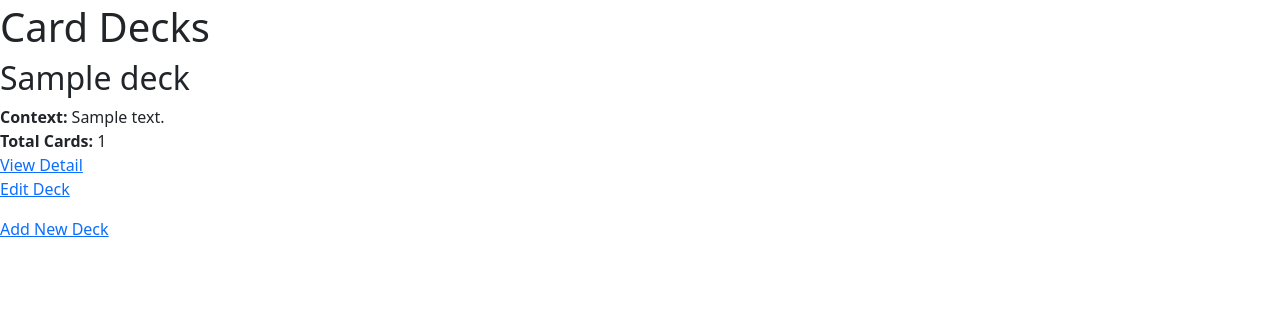
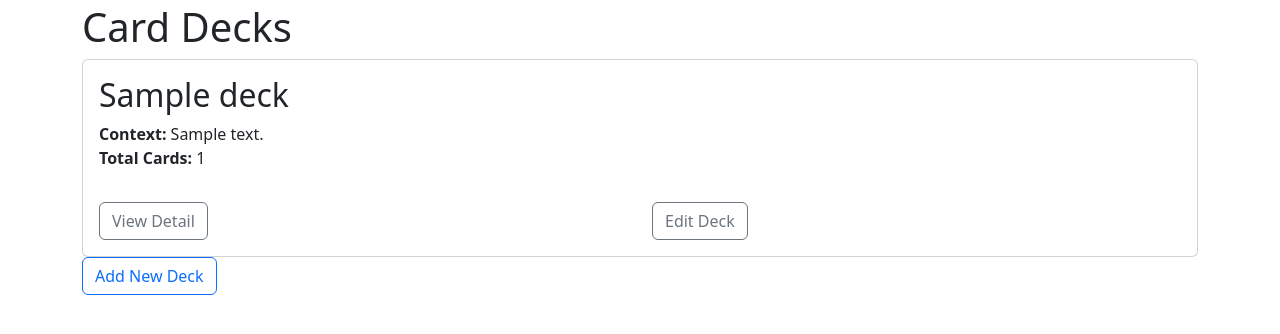
Before and after one commit to dstilesr/flashy-card, a Python web app: template app/templates/list-card-decks.html.jinja2 in a window 1280 px wide. Shown: the part 53-387 px from the top of the page. Run offline with Jinja, Linux system fonts and the light colour scheme; the template is opened without the code that fills it: most values are stand-ins (such as "Sample title", 1, 10 or a date in 2020).

Commit message:
Basic styling for deck list page

```diff
--- a/app/templates/list-card-decks.html.jinja2
+++ b/app/templates/list-card-decks.html.jinja2
@@ -1,20 +1,35 @@
 {% extends "base.html.jinja2" %}
 {% block page_body %}
-<div>
+<div class="container-md">
 <h1>Card Decks</h1>
 {%- for deck in decks %}
-    <div>
-    <h2>{{ deck.name }}</h2>
-    <p>
-        <b>Context:</b> {{ deck.context }}<br>
-        <b>Total Cards:</b> {{ deck.total_cards }}<br>
-        <a href="/decks/{{ deck.id }}/detail">View Detail</a><br>
-        <a href="/decks/{{ deck.id }}/edit">Edit Deck</a>
-    </p>
+    <div class="card">
+        <div class="card-body">
+            <h2 class="card-title">{{ deck.name }}</h2>
+            <b>Context:</b> {{ deck.context }}<br>
+            <b>Total Cards:</b> {{ deck.total_cards }}<br>
+        </div>
+        <div class="card-body">
+            <div class="row">
+                <div class="col">
+                    <a class="btn btn-outline-secondary" href="/decks/{{ deck.id }}/detail">
+                        View Detail
+                    </a>
+                </div>
+                <div class="col">
+                    <a class="btn btn-outline-secondary" href="/decks/{{ deck.id }}/edit">
+                        Edit Deck
+                    </a>
+                </div>
+            </div>
+            <div class="col"></div>
+        </div>
     </div>
 {%- endfor %}
 </div>
-<div>
-    <a href="/decks/add{% if language_id is defined %}?language_id={{ language_id }}{% endif %}">Add New Deck</a>
+<div class="container-md">
+    <a class="btn btn-outline-primary" href="/decks/add{% if language_id is defined %}?language_id={{ language_id }}{% endif %}">
+        Add New Deck
+    </a>
 </div>
 {% endblock %}
```
